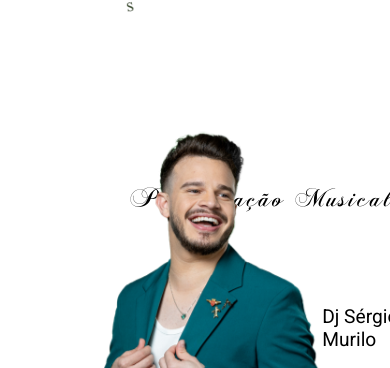
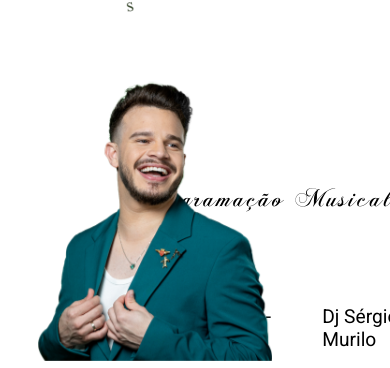
Before and after one commit to formatura/Crescimento2023, a plain HTML site: page index.html in a window 390 px wide. Shown: the part 443-811 px from the top of the page. Drawn offline with Linux system fonts and the light colour scheme.

Commit message:
Update mobile.css
Arrumar cartaz

```diff
--- a/mobile.css
+++ b/mobile.css
@@ -92,9 +92,9 @@ header{
 	width: 90%;
 }
 .cartaz img{
-
-	margin-top:50px;
-	margin-left: 15vw;
+	margin-bottom: 0vw;
+	margin-top:auto;
+	margin-left: 2vw;
 	/*max-width:50vw;*/
 	height: auto;
 	max-width: 60vw;
@@ -104,6 +104,12 @@ header{
 	width:50vw;
 	height:auto;
 }
+
+
+
+
+
+
 
 /*BUFFET*/
 #buffet{
```
